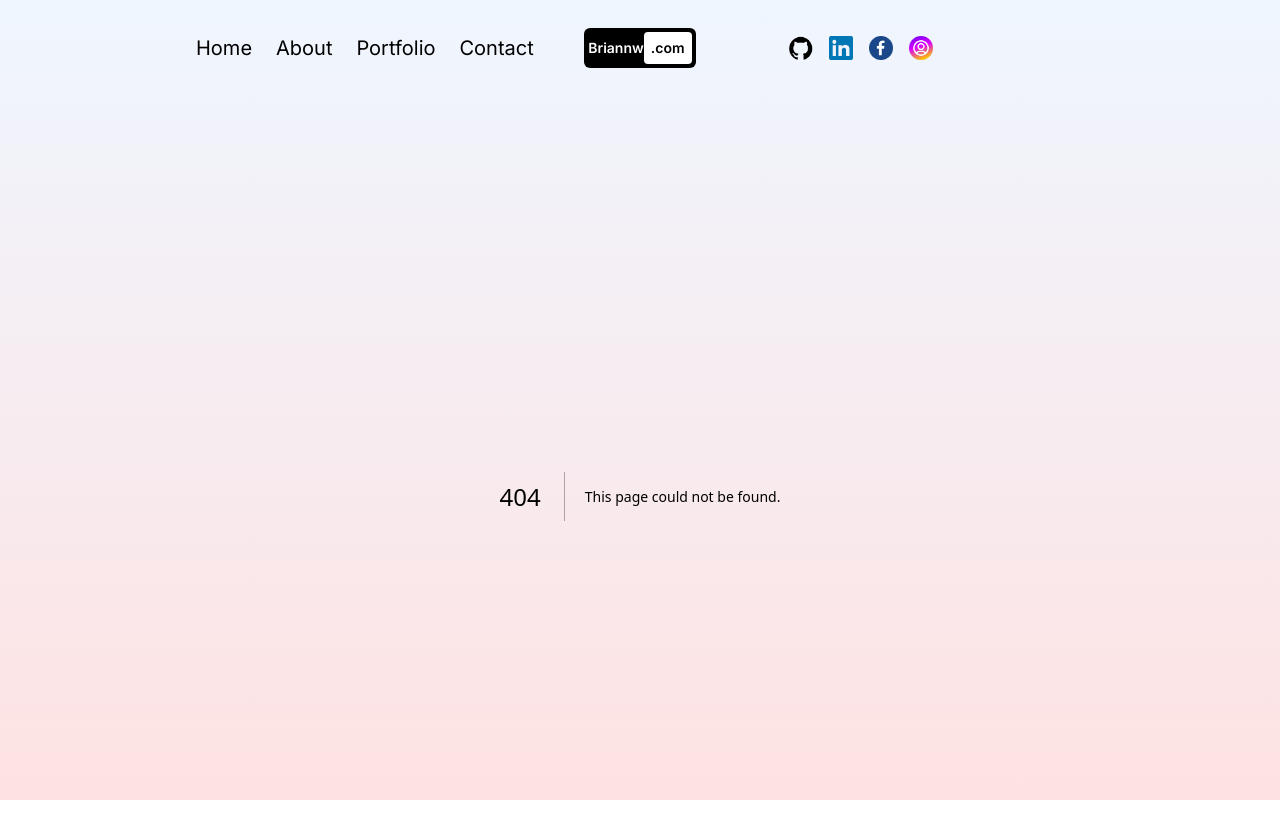
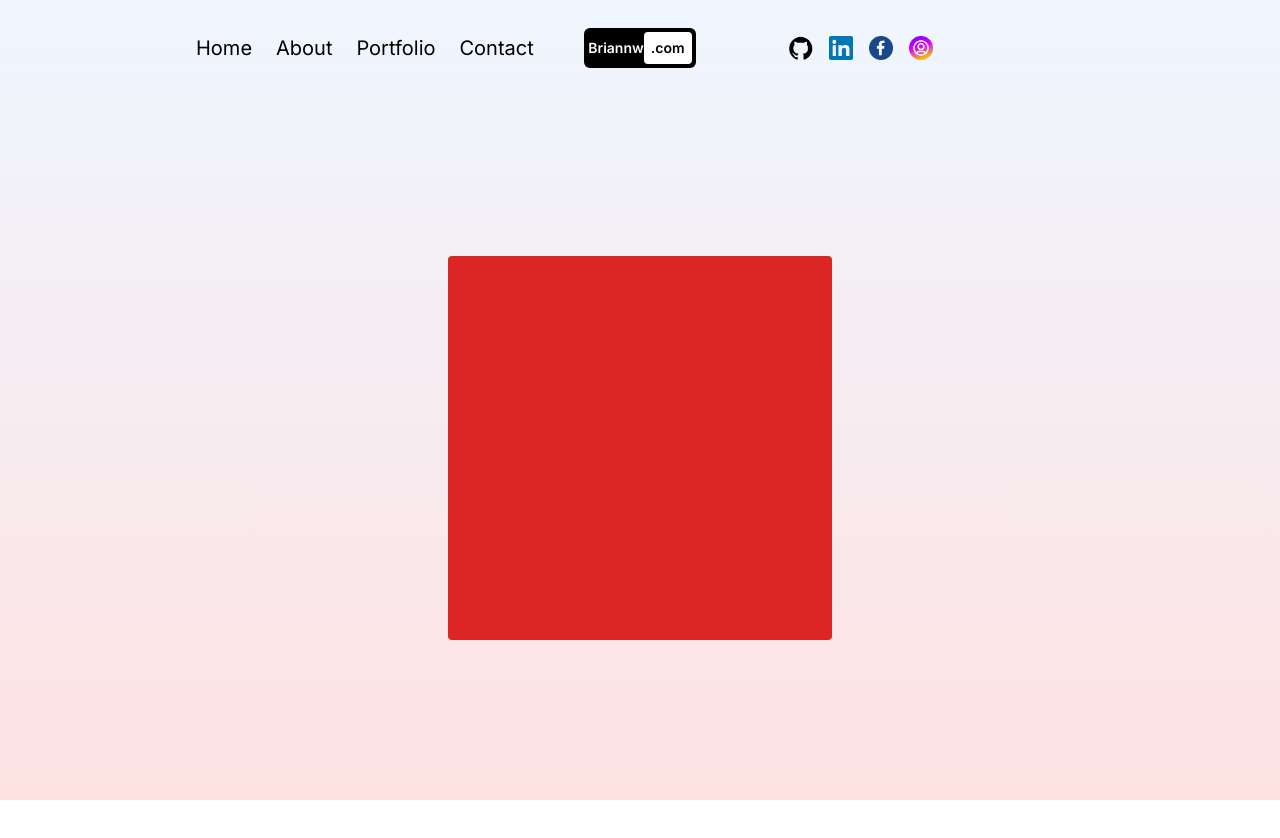
Before and after one commit to BrianNW/framer-portfolio01, a Next.js app: page /test-animation in a window 1280 px wide. Before the commit this address had no page. Shown: the top 838 px of the page. After the commit the page ends 800 px from the top, so only its background shows below. Built offline with nearby package versions, Linux system fonts and the light colour scheme.

Commit message:
add test page.js, TestPage component and motion div tags

```diff
--- /dev/null
+++ b/src/app/test-animation/page.js
@@ -0,0 +1,14 @@
+import React from 'react'
+import {motion} from 'framer-motion'
+
+const TestPage = () => {
+  return (
+    <div className="h-full flex items-center justify-center">
+     <motion.div className="h-96 w-96 bg-red-600 rounded">
+
+     </motion.div>
+    </div>
+  )
+}
+
+export default TestPage
```
